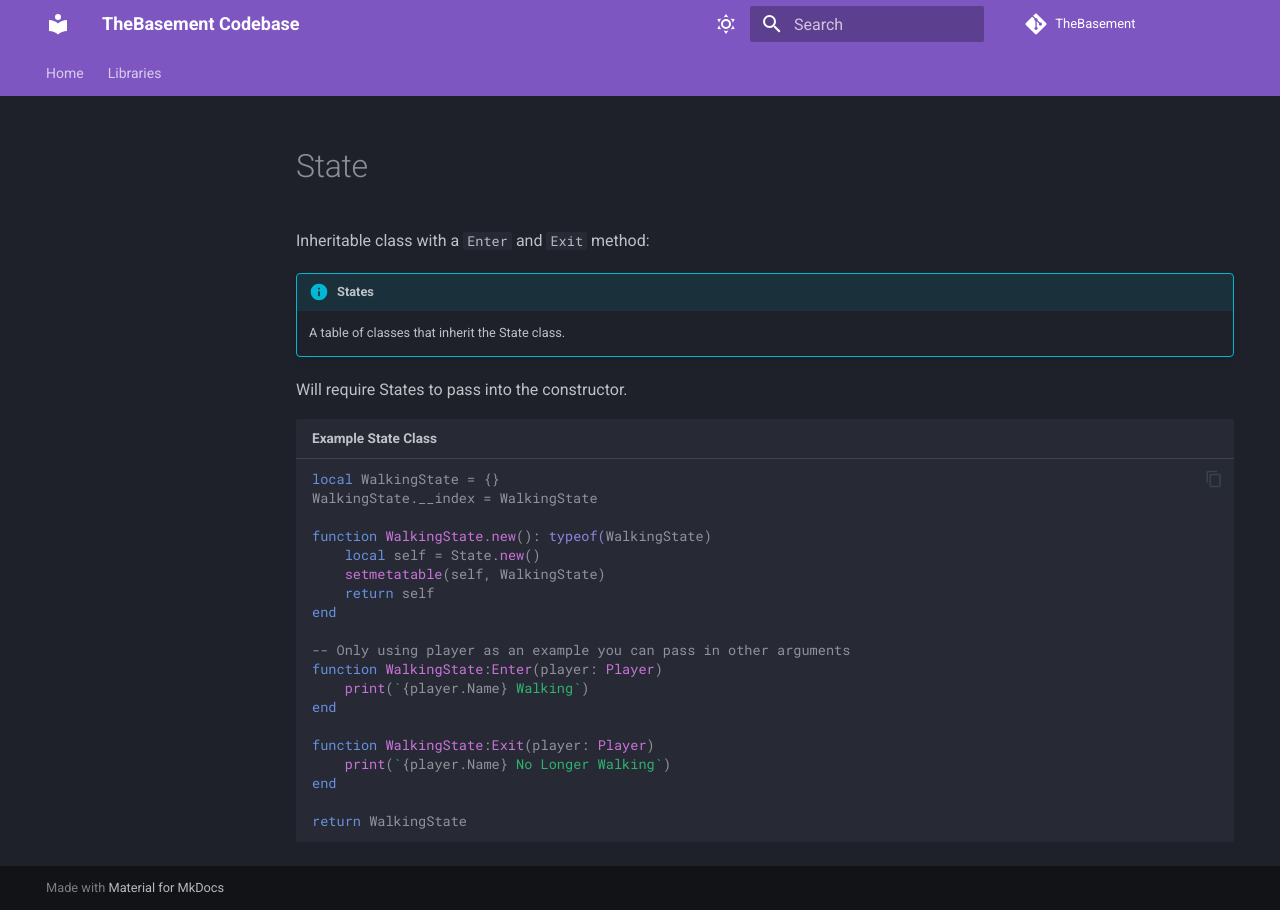
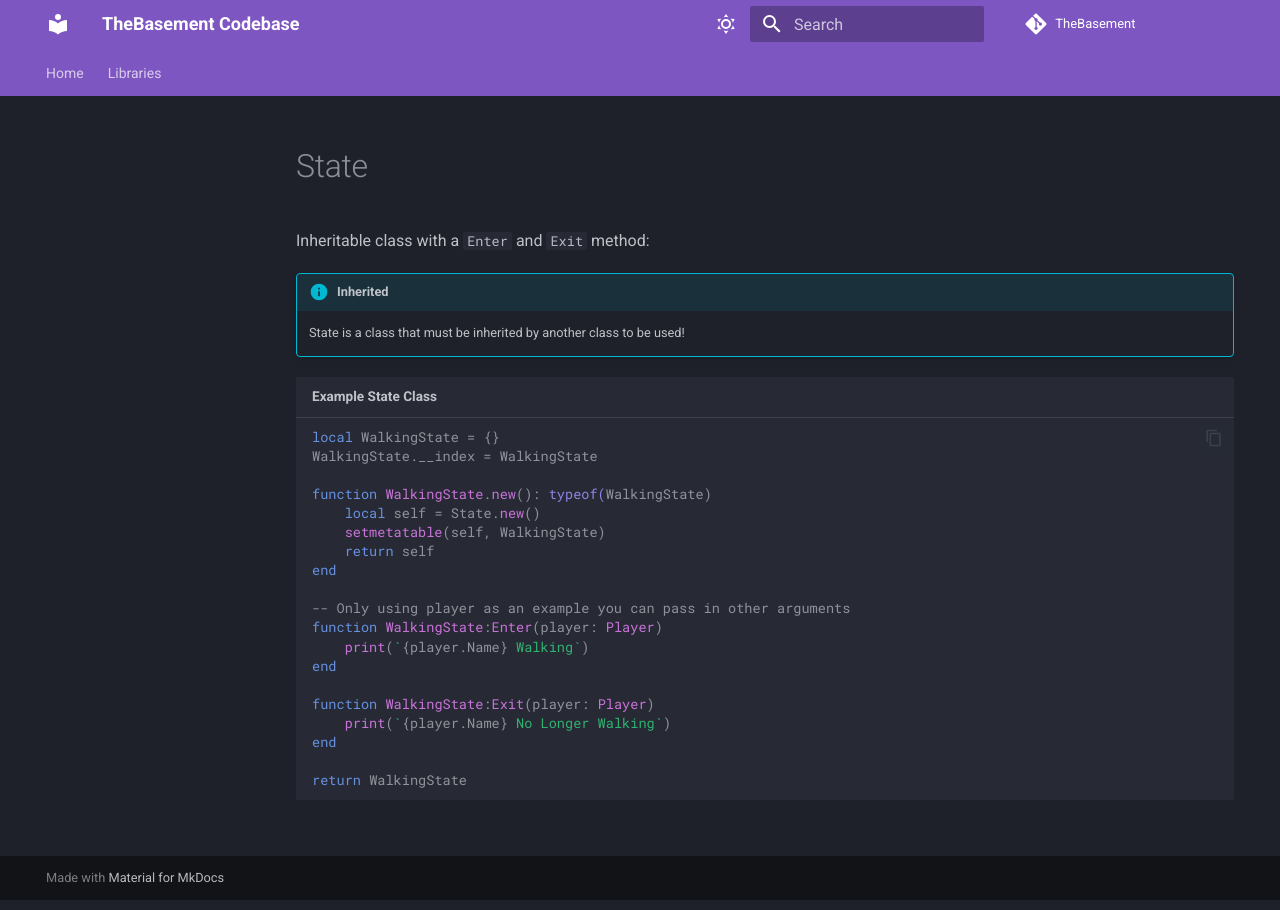
Before and after one commit to JackaBoiGamez/TheBasement, an MkDocs documentation site: the page built from docs/libraries/State.md, in a window 1280 px wide. Built offline with MkDocs 1.6.1 and Material for MkDocs 9.7.7, drawn with Linux system fonts in a browser that asks for light colours; comment, search, counter and statistics services are not loaded.

Commit message:
Fix State Description

````diff
--- a/docs/libraries/State.md
+++ b/docs/libraries/State.md
@@ -1,10 +1,8 @@
 Inheritable class with a `Enter` and `Exit` method:
 
-!!! info "States"
+!!! info "Inherited"
 
-    A table of classes that inherit the State class.
-
-Will require States to pass into the constructor.
+    State is a class that must be inherited by another class to be used!
 
 ```luau title="Example State Class"
 local WalkingState = {}
````
